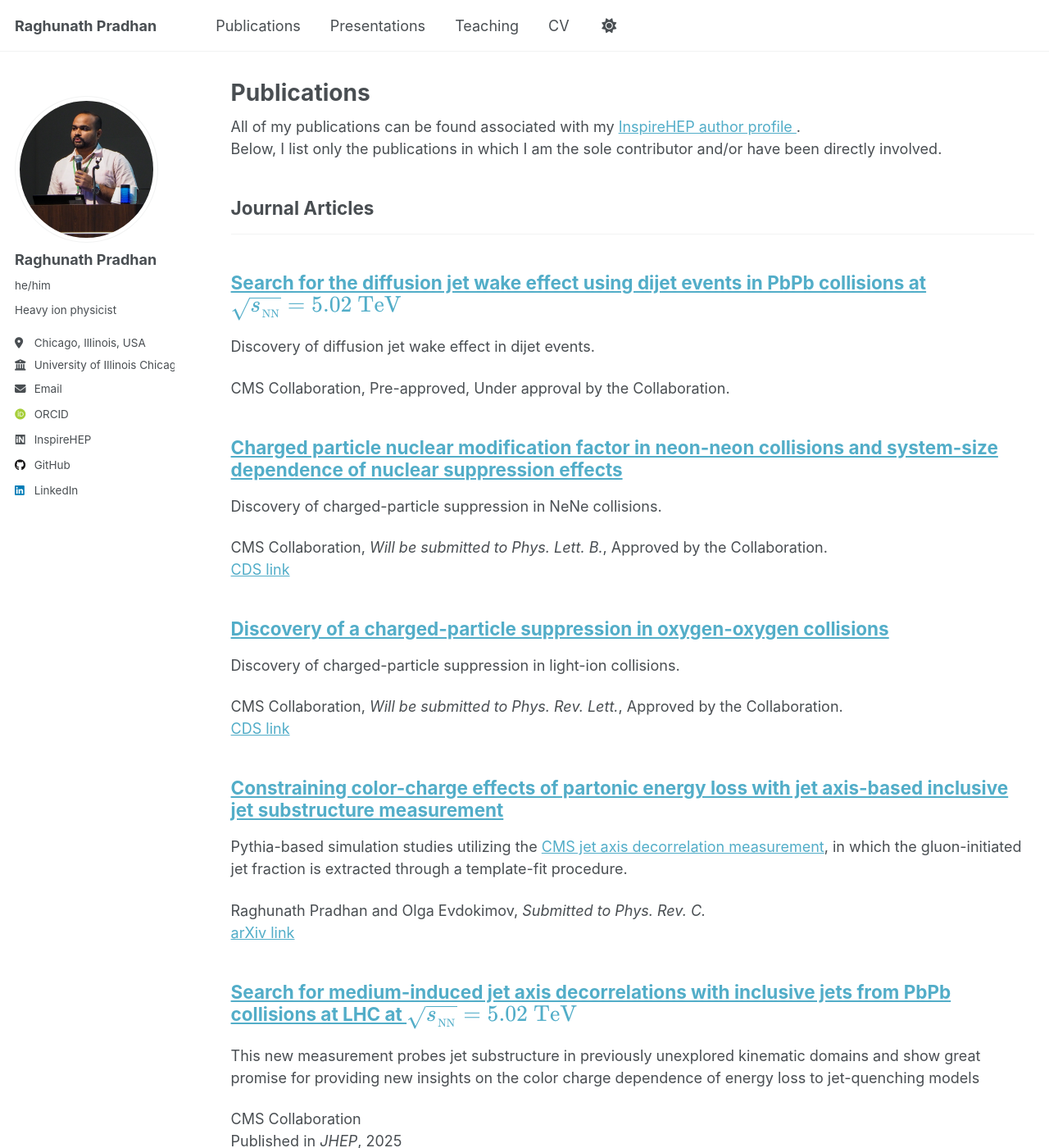
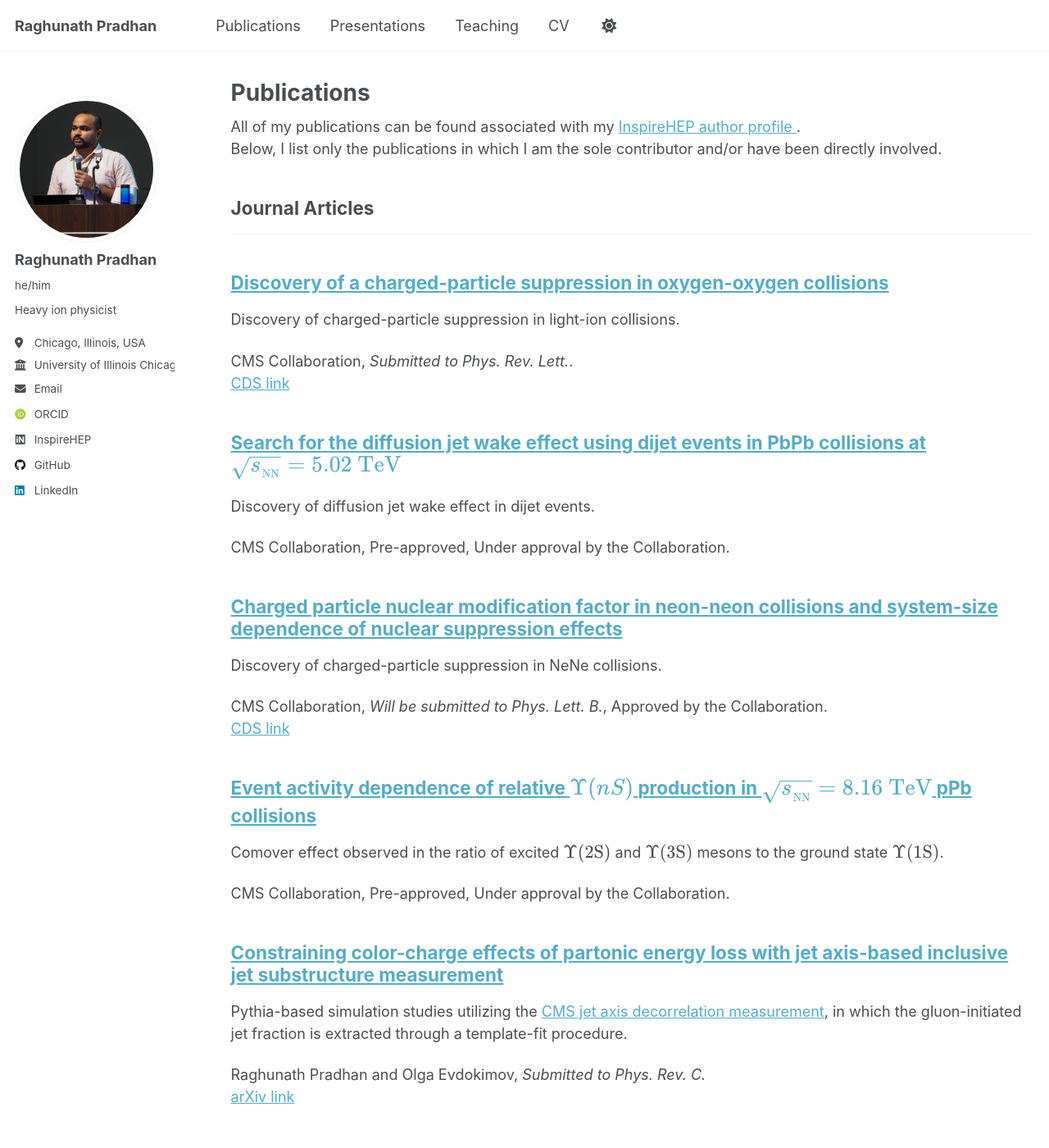
Before and after one commit to RAGHUMATAPITA/RAGHUMATAPITA.github.io, a Jekyll site: the page built from _pages/publications.html, in a window 1280 px wide and 1400 px high. Shown: the whole window at 82% size. Built offline with Jekyll 4.4.1, drawn with Linux system fonts in a browser that asks for light colours; some web fonts are replaced; a script that is not in the unit is left out.

Commit message:
updating publications

```diff
--- a/_publications/2025-OORAA.md
+++ b/_publications/2025-OORAA.md
@@ -4,8 +4,8 @@ collection: publications
 category: manuscripts
 permalink: /publication/2025-OORAA
 excerpt: 'Discovery of charged-particle suppression in light-ion collisions.'
-date: 2025-09-08
+date: 2025-10-11
 bibtexurl: 'https://cds.cern.ch/record/2942002?ln=en'
-citation: 'CMS Collaboration, <i>Will be submitted to Phys. Rev. Lett.</i>, Approved by the Collaboration.'
+citation: 'CMS Collaboration, <i>Submitted to Phys. Rev. Lett.</i>.'
 ---
 A hot and dense state of nuclear matter, known as the quark-gluon plasma, is created in collisions of ultrarelativistic heavy nuclei.  Highly energetic quarks and gluons, collectively referred to as partons, lose energy as they travel through this matter, leading to suppressed production of particles with large transverse momenta ($$p_{\text{T}}$$).  Conversely, high-$$p_{\text{T}}$$ particle suppression has not been observed in proton-lead collisions, raising questions regarding the minimum system size required to observe parton energy loss.  Oxygen-oxygen (OO) collisions examine a region of effective system size that lies between these two extreme cases.  The CMS detector at the CERN LHC has been used to quantify charged-particle production in OO collisions for the first time via measurements of the nuclear modification factor ($$R_{\text{AA}}$$). The data for OO and proton-proton collisions at a nucleon-nucleon center-of-mass energy $$\sqrt{s_{_{\text{NN}}}} = 5.36~\text{TeV}$$ correspond to integrated luminosities of $$6.1~\mathrm{nb}^{-1}$$ and $$1.02~\mathrm{pb}^{-1}$$, respectively.  The $$R_{\text{AA}}$$ is below unity at lower $$p_{\text{T}}$$ values, with a local minimum of $$0.69\pm0.04$$ at $$p_{\text{T}}=6$$ GeV, but this suppression becomes weaker with increasing $$p_{\text{T}}$$.  The data exhibit better agreement with theoretical models incorporating parton energy loss as compared to baseline models without energy loss.
--- /dev/null
+++ b/_publications/2025-ShirSenduUpsilon.md
@@ -0,0 +1,10 @@
+---
+title: "Event activity dependence of relative $$\\Upsilon(nS)$$ production in $$\\sqrt{s_{_{\\text{NN}}}} = 8.16~\\text{TeV}$$ pPb collisions"
+collection: publications
+category: manuscripts
+permalink: /publication/2025-ShirSenduUpsilon
+excerpt: 'Comover effect observed in the ratio of excited $$\Upsilon(\text{2S})$$ and $$\Upsilon(\text{3S})$$ mesons to the ground state $$\Upsilon(\text{1S})$$.'
+date: 2025-08-22
+citation: 'CMS Collaboration, Pre-approved, Under approval by the Collaboration.'
+---
+The relative production cross sections of the excited $$\Upsilon(\text{2S})$$ and $$\Upsilon(\text{3S})$$ mesons to the ground state $$\Upsilon(\text{1S})$$, measured through their dimuon decay channels, are investigated as functions of the charged particle multiplicity in proton-lead collisions at center-of-mass energy per nucleon pair of $$\sqrt{s_{_{\text{NN}}}} = 5.02~\text{TeV}$$. The analysis is based on data collected in 2016 with the CMS detector at the LHC, corresponding to an integrated luminosity of $$175~\mathrm{nb}^{-1}$$. A decreasing trend in these ratios with increasing charged particle multiplicity is observed.
```
